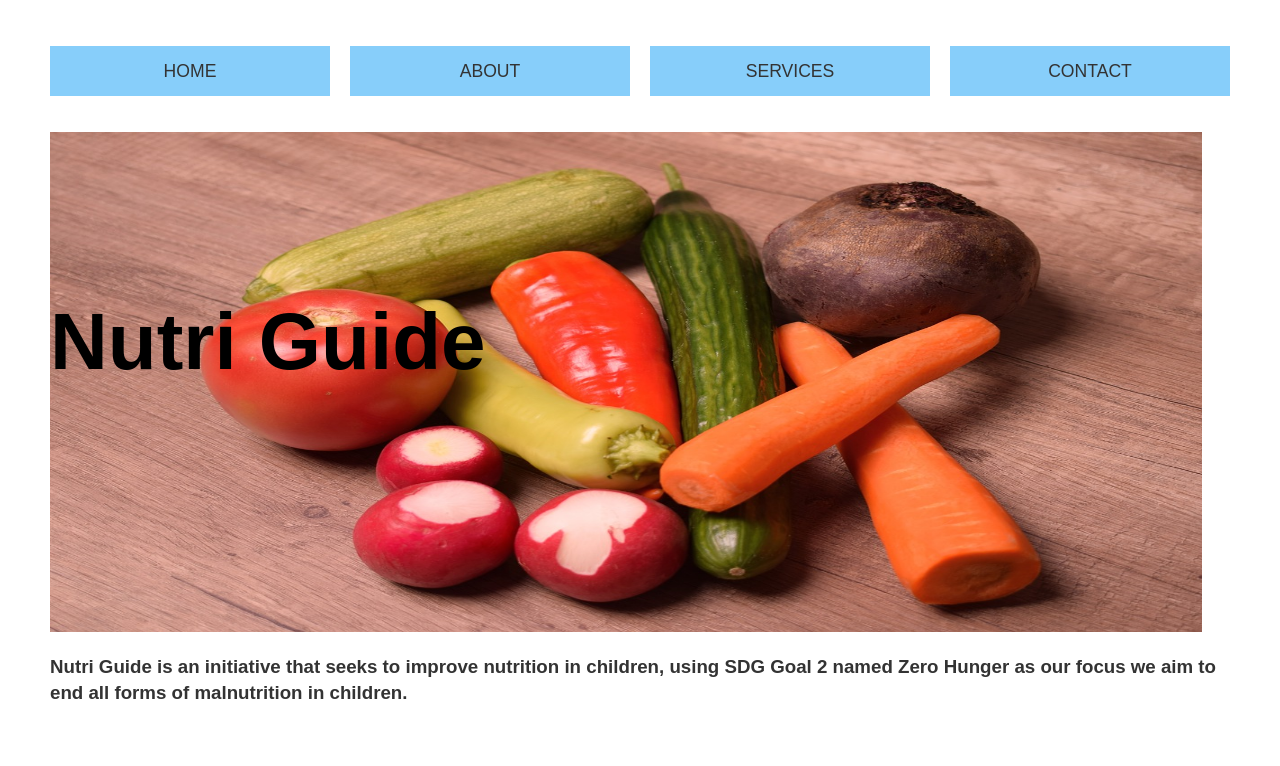
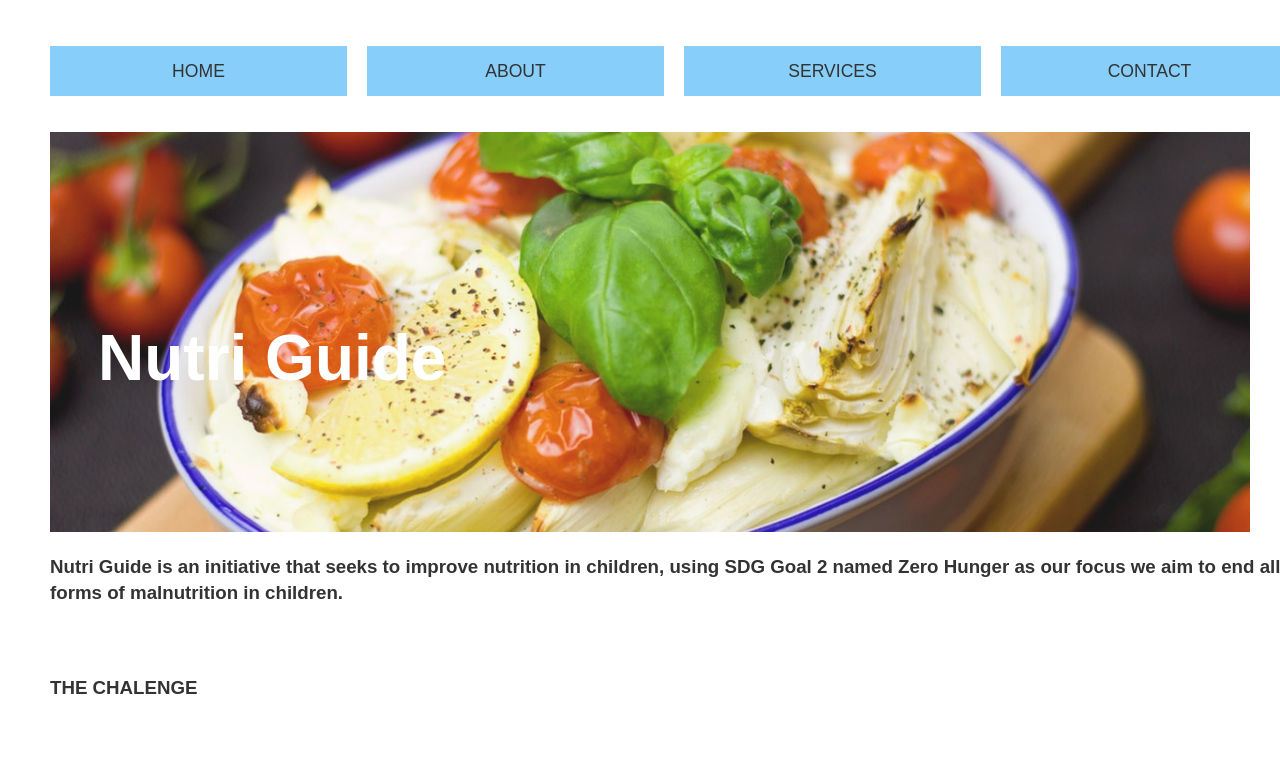
Before and after one commit to mafubello/nutri, a plain HTML site: page index.html in a window 1280 px wide. Shown: the top 766 px of the page. Drawn offline with Linux system fonts and the light colour scheme; a script that the page names is missing; a web font is replaced by a local one.

Commit message:
Add files via upload

```diff
--- a/index.html
+++ b/index.html
@@ -21,24 +21,21 @@
         </ul>
     </nav>
 <!-- Top Container -->
-    <!-- <section class="top-container">
+    <section class="top-container">
        <header class="showcase">
             <h1> Nutri Guide</h1>
        </header>
-    </section> -->
+    </section>
 
-    <!-- <div class="prepare">
-      <img class="soul" src="img/fashion.jpg" alt="">
-      <h1>Nutri Guide</h1>
-    </div> -->
 
-     <!--Header Showcase  -->
+
+     <!-- Header Showcase
      <header id="show" class="grid">
       <div class="bg.images"><img class="images" src="img/the last.jpg" alt=""></div>
       <div class="content-wrap">
           <h1>Nutri Guide</h1>
       </div>
-  </header>
+  </header> -->
   <section>
   <h3>Nutri Guide is an initiative that seeks to improve nutrition in children, using SDG Goal 2
               named Zero Hunger as our focus we aim to end all forms of malnutrition in children.
@@ -117,13 +114,13 @@ ecourage healthy eating as these will reduce the malnutrition problems for our y
 
         <div class="mySlides fade">
           <div class="numbertext">2 / 3</div>
-          <img src="img/children.jpg" style="width:100%" height="100%">
+          <img src="img/child 2.jpg" style="width:100%" height="100%">
           <div class="text">We must increase the productivity of the young generation</div>
         </div>
 
         <div class="mySlides fade">
           <div class="numbertext">3 / 3</div>
-          <img src="img/child 2.jpg" style="width:100%" height="100%">
+          <img src="img/african.jpg" style="width:100%" height="100%">
           <div class="text">Children have the right to be well developed and active</div>
         </div>
 
--- a/style.css
+++ b/style.css
@@ -78,9 +78,9 @@ img{
 /* Top container */
 .top-container{
     display: grid;
-    /* grid-template-areas:
+    grid-template-areas:
     'showcase showcase top-box-a'
-    'showcase showcase top-box-b'; */
+    'showcase showcase top-box-b';
 }
 
 
@@ -105,7 +105,7 @@ section p{
     font-weight: 0.7rem;
 }
 
-#show{
+/* #show{
     min-height: 500px;
     color: #000;
     text-align: left;
@@ -120,13 +120,13 @@ width: 90%;
 height:500px;
 z-index: -3;
 /* opacity: 0.7; */
-}
+/* }
 
 #show h1{
 padding-top: 100px;
 padding-bottom:0;
 font-size: 5rem;
-}
+} */
 
 /* #show .content-wrap{
     padding:0 1.5em;
@@ -136,7 +136,8 @@ font-size: 5rem;
 .showcase{
     grid-area:showcase;
     min-height:400px;
-    background:url(img/chickenX.jpg);
+    min-width: 75rem;
+    background:url(img/bowl.jpg);
     opacity: 0.9;
     background-size:cover;
     background-position:center;
```
Also changed, not shown: img/african.jpg (added), img/bowl.jpg (added).
